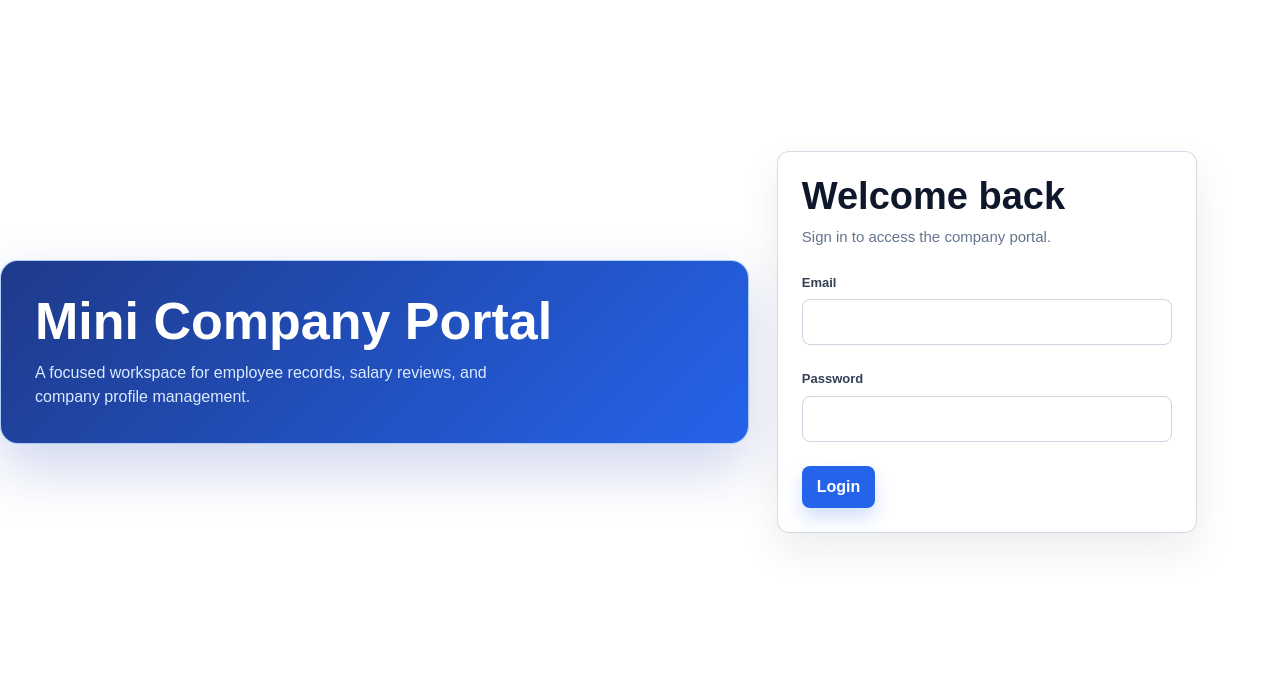
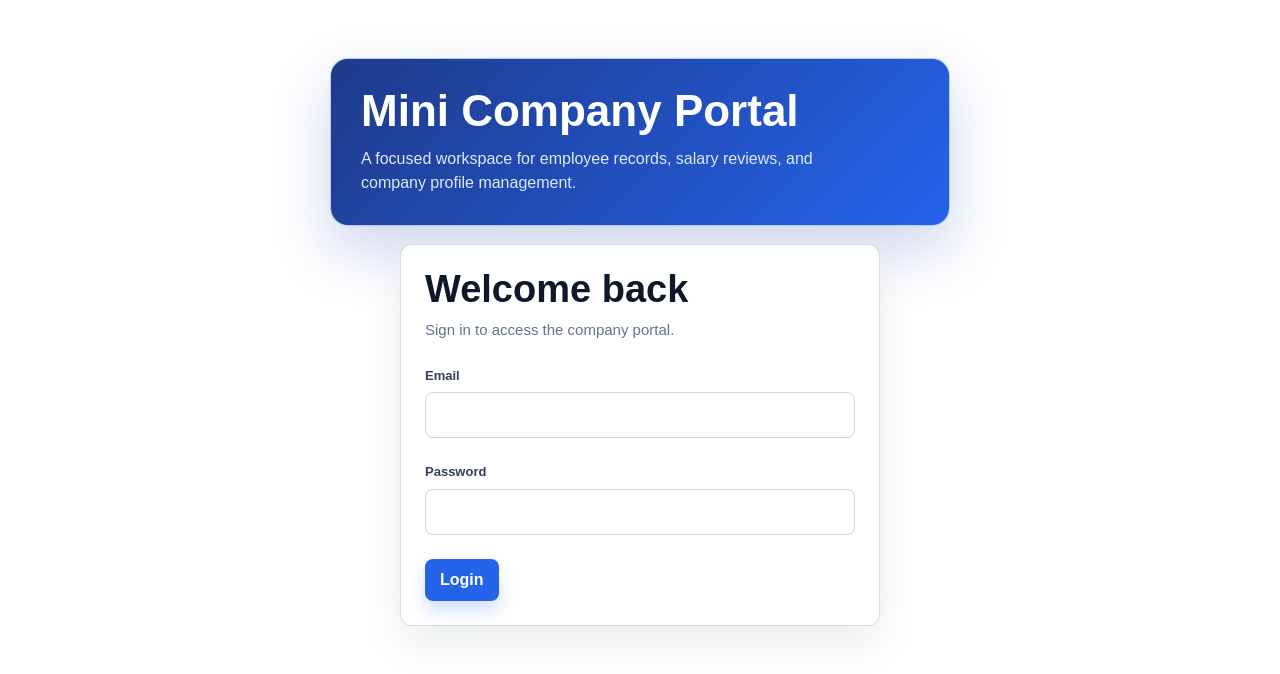
Before and after one commit to Abbassn/mini-company-portal, a React app in the folder frontend/: page /login in a window 1280 px wide. Shown: the top 674 px of the page. Built offline with nearby package versions, Linux system fonts and the light colour scheme; the HTML template or start-up script is replaced by a standard one.

Commit message:
Refine frontend UI and UX

```diff
--- a/frontend/src/App.css
+++ b/frontend/src/App.css
@@ -158,7 +158,8 @@
 
 .dashboard-card {
   min-height: 150px;
-  cursor: default;
+  color: inherit;
+  text-decoration: none;
   transition:
     border-color 0.16s ease,
     box-shadow 0.16s ease,
@@ -168,6 +169,7 @@
 .dashboard-card:hover {
   border-color: #93c5fd;
   box-shadow: 0 22px 48px rgba(30, 64, 175, 0.13);
+  color: inherit;
   transform: translateY(-2px);
 }
 
@@ -179,7 +181,7 @@
 }
 
 .dashboard-card h3::after {
-  content: "Open";
+  content: "Go";
   padding: 4px 8px;
   border-radius: 999px;
   background: #eff6ff;
@@ -495,14 +497,15 @@
 
 .login-page {
   display: grid;
-  grid-template-columns: minmax(280px, 0.9fr) minmax(320px, 420px);
-  gap: 28px;
+  grid-template-columns: minmax(320px, 620px);
+  gap: 18px;
   min-height: calc(100vh - 96px);
-  align-items: center;
+  align-content: center;
+  justify-content: center;
 }
 
 .login-intro {
-  padding: 34px;
+  padding: 30px;
   border: 1px solid rgba(191, 219, 254, 0.9);
   border-radius: 18px;
   background: linear-gradient(135deg, #1e3a8a, #2563eb);
@@ -512,7 +515,7 @@
 
 .login-intro h1 {
   margin: 0;
-  font-size: clamp(34px, 5vw, 52px);
+  font-size: clamp(30px, 5vw, 44px);
   line-height: 1;
 }
 
@@ -524,6 +527,8 @@
 
 .login-card {
   width: 100%;
+  max-width: 480px;
+  justify-self: center;
 }
 
 @media (max-width: 780px) {
--- a/frontend/src/pages/DashboardPage.jsx
+++ b/frontend/src/pages/DashboardPage.jsx
@@ -1,4 +1,17 @@
+import { Link } from "react-router-dom";
 import { getUser } from "../auth/authStorage";
+
+const dashboardDestinations = {
+  "Manage employees": "/employees",
+  "Create users": "/employees",
+  "Review salary requests": "/salary-reviews",
+  "Approve or reject salary reviews": "/salary-reviews",
+  "View and manage employees": "/employees",
+  "Create salary reviews": "/salary-reviews",
+  "View salary reviews": "/salary-reviews",
+  "View profile": "/profile",
+  "View own salary reviews": "/salary-reviews",
+};
 
 function DashboardPage() {
   const user = getUser();
@@ -34,12 +47,16 @@ function DashboardPage() {
       {items.length > 0 ? (
         <div className="grid">
           {items.map((item) => (
-            <div className="card dashboard-card" key={item}>
+            <Link
+              className="card dashboard-card"
+              key={item}
+              to={dashboardDestinations[item]}
+            >
               <h3>{item}</h3>
               <p className="muted">
                 Use the navigation above to continue this workflow.
               </p>
-            </div>
+            </Link>
           ))}
         </div>
       ) : (
--- a/frontend/src/pages/EmployeesPage.jsx
+++ b/frontend/src/pages/EmployeesPage.jsx
@@ -521,11 +521,7 @@ function EmployeesPage() {
               <tbody>
                 {employees.map((employee) => (
                   <tr key={employee.id}>
-                    <td>
-                      <Link to={`/employees/${employee.id}`}>
-                        {employee.full_name}
-                      </Link>
-                    </td>
+                    <td>{employee.full_name}</td>
                     <td>{employee.job_title}</td>
                     <td>{employee.department}</td>
                     <td>
```
